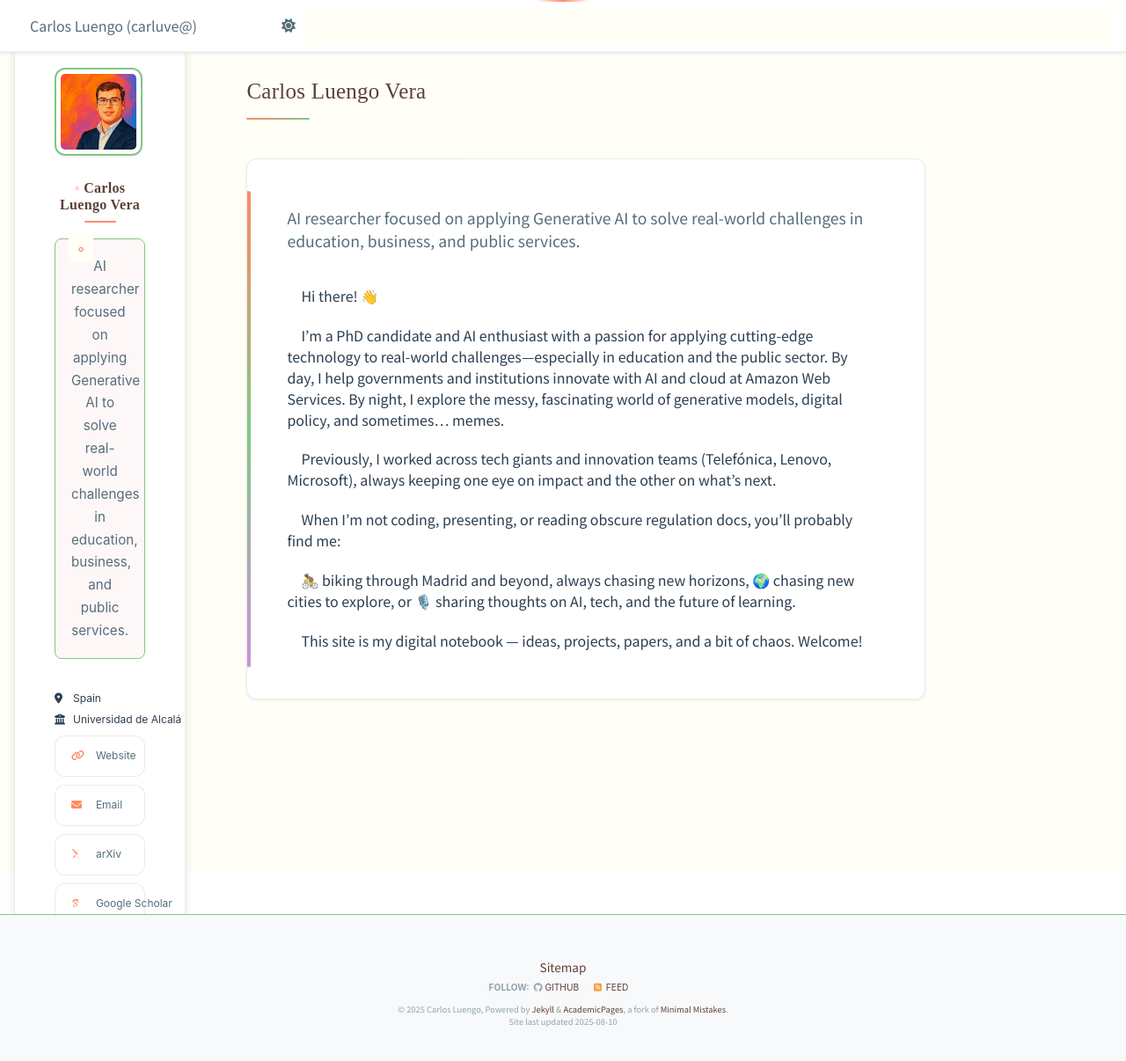
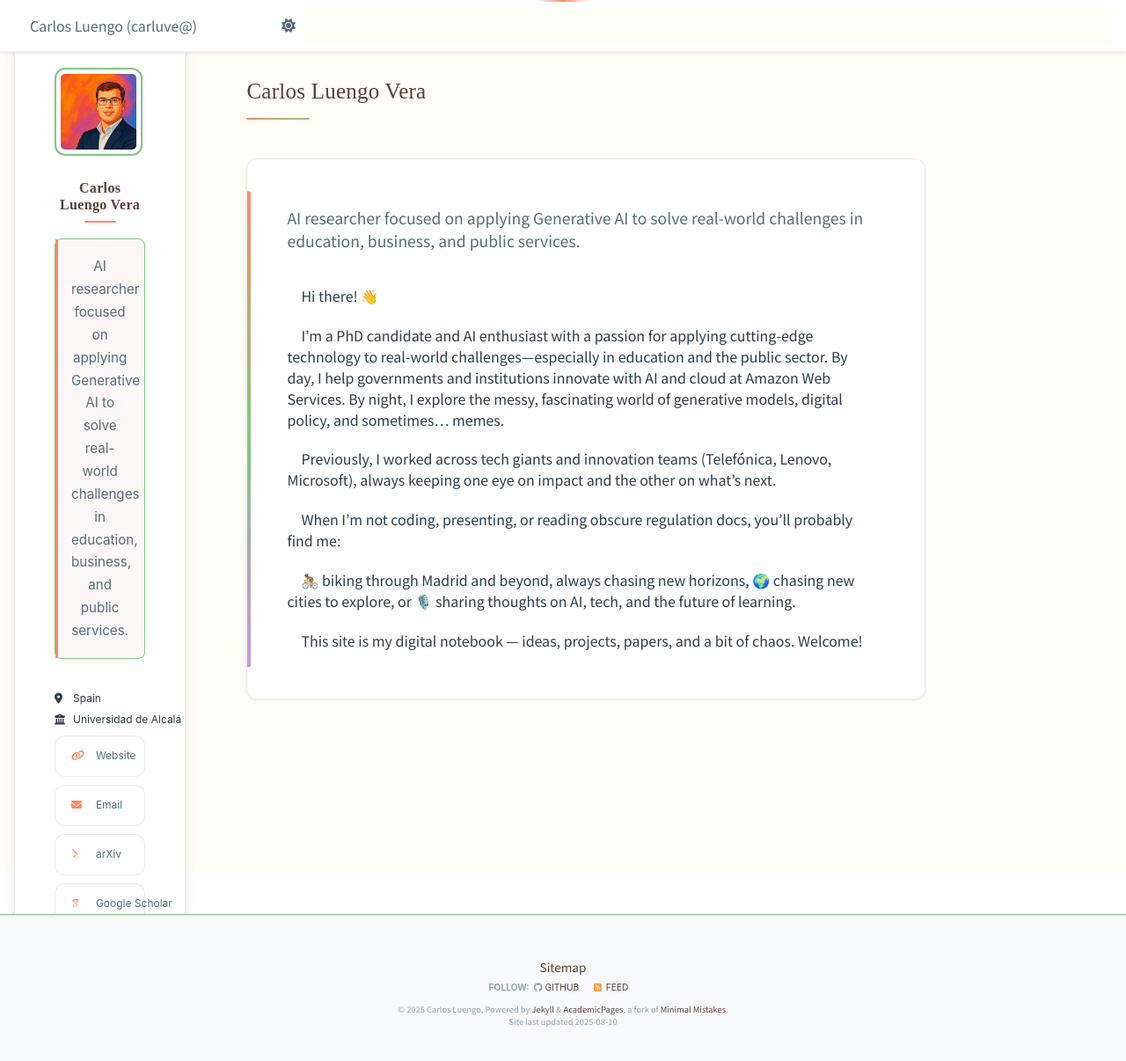
Before and after one commit to Carluve/carluve.github.io, a Jekyll site: the page built from _pages/about.md, in a window 1280 px wide and 1218 px high. Shown: the top 1206 px of the window at 88% size. Built offline with Jekyll 4.4.1, drawn with Linux system fonts in a browser that asks for light colours; some web fonts are replaced.

Commit message:
🧹 Remove decorative circles and welcome notification
- Remove ◦ symbol from h3 headings for cleaner look
- Remove circular dot pattern from sidebar background
- Remove welcome notification message on page load
- Replace circular decoration in author bio with clean accent line
- Maintain Japanese aesthetic while reducing visual clutter

```diff
--- a/_sass/_japanese-overrides.scss
+++ b/_sass/_japanese-overrides.scss
@@ -116,16 +116,16 @@ input, textarea, select {
   border: 1px solid var(--accent-sage) !important;
   margin-top: 1rem;
 
-  /* Japanese-style corner decoration */
+  /* Clean corner styling */
   &::before {
-    content: '◦';
+    content: '';
     position: absolute;
-    top: -5px;
-    left: 15px;
-    background: var(--bg-primary);
-    padding: 0 0.5rem;
-    color: var(--accent-coral);
-    font-size: 1.2em;
+    top: 0;
+    left: 0;
+    width: 3px;
+    height: 100%;
+    background: var(--accent-coral);
+    border-radius: 0 2px 2px 0;
   }
 }
 
--- a/_sass/theme/_japanese_minimal.scss
+++ b/_sass/theme/_japanese_minimal.scss
@@ -188,12 +188,6 @@ h3 {
   font-size: 1.5rem;
   font-weight: 500 !important;
   color: var(--text-primary) !important;
-
-  &::before {
-    content: '◦ ';
-    color: var(--accent-coral);
-    font-weight: 300;
-  }
 }
 
 h4 {
@@ -375,19 +369,7 @@ h5, h6 {
   position: relative;
   overflow: hidden;
 
-  /* Subtle background pattern */
-  &::before {
-    content: '';
-    position: absolute;
-    top: 0;
-    right: 0;
-    width: 100px;
-    height: 100px;
-    background: radial-gradient(circle, var(--sakura-pink) 1px, transparent 1px);
-    background-size: 20px 20px;
-    opacity: 0.3;
-    pointer-events: none;
-  }
+
 
   .author__avatar {
     text-align: center;
--- a/assets/js/japanese-effects.js
+++ b/assets/js/japanese-effects.js
@@ -337,11 +337,6 @@ document.addEventListener('DOMContentLoaded', function() {
     addReadingProgress();
     addThemeTransitions();
 
-    // Welcome notification
-    setTimeout(() => {
-        createNotification('Welcome to the Japanese minimal experience! 🌸', 'success');
-    }, 1000);
-
     // Add a subtle Japanese startup message
     console.log(`
     ┌─────────────────────────────────────┐
```
